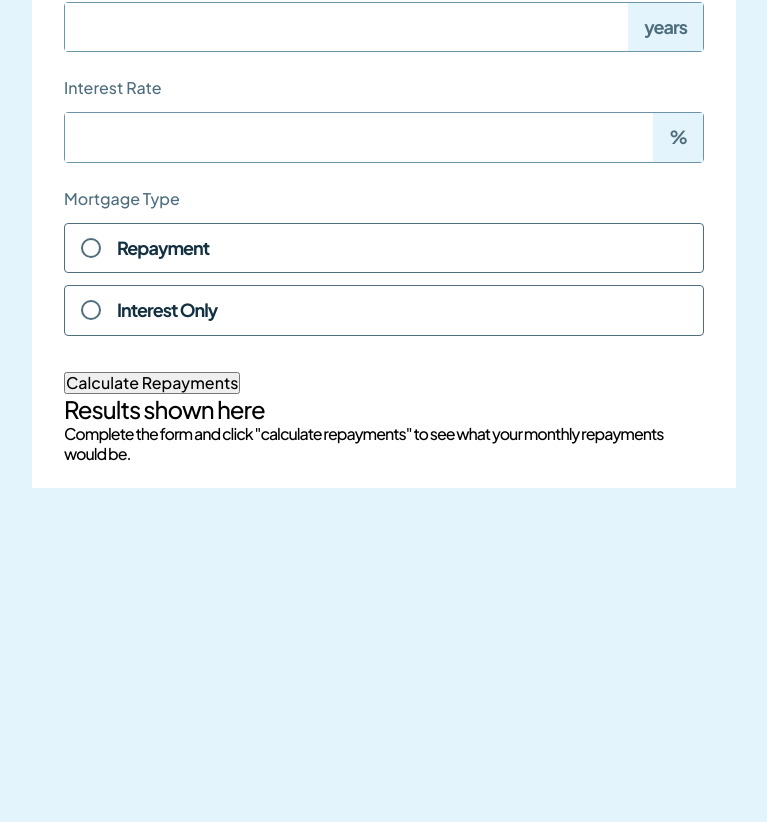
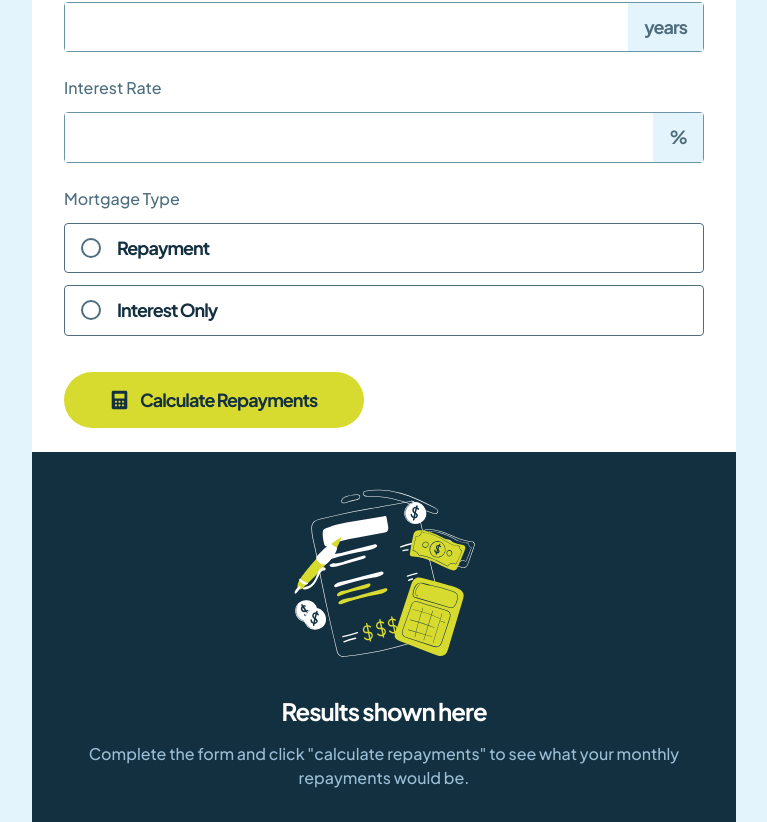
Before and after one commit to ErazorWhite/mortgage-repayment-calculator, a React (Vite) app: page / in a window 1280 px wide. Shown: the part 255-1077 px from the top of the page, without its empty margins (256-1023 px from the left). Before the commit the page ends 800 px from the top, so only its background shows below. Built offline with nearby package versions, Linux system fonts and the light colour scheme.

Commit message:
CalcButton & Results update

```diff
--- /dev/null
+++ b/src/components/CalculateButton/CalculateButton.styled.ts
@@ -0,0 +1,22 @@
+import styled from "styled-components";
+import {typography} from "../../global/theme";
+
+export const StyledButton = styled.button`
+    ${typography.preset3};
+    display: flex;
+    align-items: center;
+    gap: 12px;
+    padding: 17px 47px;
+    background-color: var(--color-lime);
+    color: var(--color-state-900);
+    border: none;
+    border-radius: 999px;
+`
+
+export const P = styled.p`
+    display: inline-block;
+
+    &::before {
+
+    }
+`
--- /dev/null
+++ b/src/components/CalculateButton/CalculateButton.tsx
@@ -0,0 +1,13 @@
+import React, {FC} from 'react'
+import {Props} from "../../global/types";
+import {P, StyledButton} from "./CalculateButton.styled";
+import {IconCalculator} from "../../assets/Icons/IconCalculator";
+
+export const CalculateButton: FC<Props> = ({children}) => {
+    return (
+        <StyledButton>
+            <IconCalculator/>
+            <P>{children}</P>
+        </StyledButton>
+    )
+}
--- a/src/components/CalculatorForm/CalculatorForm.tsx
+++ b/src/components/CalculatorForm/CalculatorForm.tsx
@@ -9,13 +9,7 @@ import {Results} from "../Results/Results.tsx";
 import {numberFieldValidator} from "../utilities/numberFieldValidator.ts";
 import {mortgageCalc} from "../utilities/mortgageCalc.ts";
 import {ClearButton, Form, FormHeader, H1} from "./CalculatorForm.styled";
-
-// # TODO
-//     # DONE # Break into sub-components to improve code readability;
-//     # DONE # Validation;
-//     # Styling;
-//     # Icons;
-//     # Animations;
+import {CalculateButton} from "../CalculateButton/CalculateButton";
 
 const MortgageDataSchema = yup
     .object({
@@ -33,7 +27,6 @@ export const CalculatorForm = () => {
     const [totalRepayment, setTotalRepayment] = useState<number | null>(null);
     const {
         register,
-        getValues,
         handleSubmit,
         reset,
         formState: {errors}
@@ -48,6 +41,7 @@ export const CalculatorForm = () => {
     const onError: SubmitErrorHandler<MortgageData> = (data) => console.log(data);
 
     return (
+        <>
             <Form onSubmit={handleSubmit(onSubmit, onError)}>
                 <FormHeader>
                     <H1>Mortgage Calculator</H1>
@@ -95,10 +89,11 @@ export const CalculatorForm = () => {
 
                 />
 
-            <button>Calculate Repayments</button>
+                <CalculateButton>Calculate Repayments</CalculateButton>
+
+            </Form>
 
             <Results monthlyRepayment={monthlyRepayment} totalRepayment={totalRepayment}/>
-
-        </Form>
+        </>
     )
 }
--- a/src/components/Containter/Container.styled.ts
+++ b/src/components/Containter/Container.styled.ts
@@ -2,7 +2,7 @@ import styled from "styled-components";
 import {TABLET_BP, DESKTOP_BP} from "../../global/breakpoints";
 
 export const StyledContainer = styled.div`
-    max-width: 380px;
+    max-width: 415px;
     margin: 0 auto;
     padding: 0 20px;
     justify-content: center;
--- /dev/null
+++ b/src/components/Results/CalculatedResults/CalculatedResults.styled.ts
@@ -0,0 +1,40 @@
+import styled from "styled-components";
+import {typography} from "../../../global/theme";
+
+export const ResultsBox = styled.div`
+    text-align: left;
+    padding: 32px 24px;
+    background-color: var(--color-state-900);
+`
+
+export const H2 = styled.h2`
+    ${typography.preset2};
+    color: var(--color-white);
+    padding-bottom: 16px;
+`
+
+export const P = styled.p`
+    ${typography.preset4};
+    padding-bottom: 8px;
+    color: var(--color-state-300);
+`
+export const Description = styled.p`
+    ${typography.preset4};
+    color: var(--color-state-300);
+    padding-bottom: 24px;
+`
+
+export const H3 = styled.h3`
+    ${typography.preset1};
+    color: var(--color-lime);
+`
+export const H4 = styled.h4`
+    ${typography.preset2};
+    color: var(--color-white);
+`
+export const CalculatedBox = styled.div`
+    padding: 24px 16px;
+    border-top: 4px solid var(--color-lime);
+    border-radius: 8px;
+    background-color: var(--color-black-opacity)
+`
--- /dev/null
+++ b/src/components/Results/CalculatedResults/CalculatedResults.tsx
@@ -0,0 +1,23 @@
+import React from 'react'
+import {ResultsProps} from "../../../global/types";
+import {ResultsBox, H2, P, H3, H4, CalculatedBox, Description} from "./CalculatedResults.styled";
+
+export const CalculatedResults = ({monthlyRepayment, totalRepayment}: ResultsProps) => {
+    return (
+        <ResultsBox>
+            <H2>Your results</H2>
+            <Description>
+                Your results are shown below based on the information you provided. To adjust the results, edit
+                the form and click “calculate repayments” again.
+            </Description>
+
+            <CalculatedBox>
+                <P>Your monthly repayments</P>
+                <H3>£{monthlyRepayment}</H3>
+
+                <P>Total you'll repay over the term</P>
+                <H4>£{totalRepayment}</H4>
+            </CalculatedBox>
+        </ResultsBox>
+    )
+}
--- /dev/null
+++ b/src/components/Results/EmptyResults/EmptyResults.styled.ts
@@ -0,0 +1,19 @@
+import styled from "styled-components";
+import {typography} from "../../../global/theme";
+
+export const ResultsBox = styled.div`
+    background-color: var(--color-state-900);
+    padding: 32px 24px;
+    text-align: center;
+`
+
+export const H2 = styled.h2`
+    ${typography.preset2};
+    color: var(--color-white);
+    padding: 16px 0;
+`
+
+export const P = styled.p`
+    ${typography.preset4};
+    color: var(--color-state-300);
+`
--- /dev/null
+++ b/src/components/Results/EmptyResults/EmptyResults.tsx
@@ -0,0 +1,16 @@
+import React from 'react'
+import {H2, P, ResultsBox} from "./EmptyResults.styled";
+import {ResultsBackground} from "../../../assets/Icons/ResultsBackground";
+
+export const EmptyResults = () => {
+    return (
+        <ResultsBox>
+            <ResultsBackground/>
+            <H2>Results shown here</H2>
+            <P>
+                Complete the form and click "calculate repayments" to see what your monthly repayments would
+                be.
+            </P>
+        </ResultsBox>
+    )
+}
--- a/src/components/Results/Results.tsx
+++ b/src/components/Results/Results.tsx
@@ -1,27 +1,10 @@
-interface ResultsProps {
-    monthlyRepayment: number | null;
-    totalRepayment: number | null;
-}
+import {EmptyResults} from "./EmptyResults/EmptyResults";
+import {ResultsProps} from "../../global/types";
+import {CalculatedResults} from "./CalculatedResults/CalculatedResults";
 
 export const Results = ({monthlyRepayment, totalRepayment}: ResultsProps) => (
     monthlyRepayment && totalRepayment ?
-        <div>
-            <h2>Your results</h2>
-            <p>
-                Your results are shown below based on the information you provided. To adjust the results, edit
-                the form and click “calculate repayments” again.
-            </p>
-
-            <p>Your monthly repayments</p>
-            <p>£{monthlyRepayment}</p>
-
-            <p>Total you'll repay over the term</p>
-            <p>£{totalRepayment}</p>
-        </div>
+        <CalculatedResults monthlyRepayment={monthlyRepayment} totalRepayment={totalRepayment}/>
         :
-        <div>
-            <h2>Results shown here</h2>
-            <p>Complete the form and click "calculate repayments" to see what your monthly repayments would
-                be.</p>
-        </div>
+        <EmptyResults/>
 );
```
Lines whose indentation alone changed are shown as unchanged.
